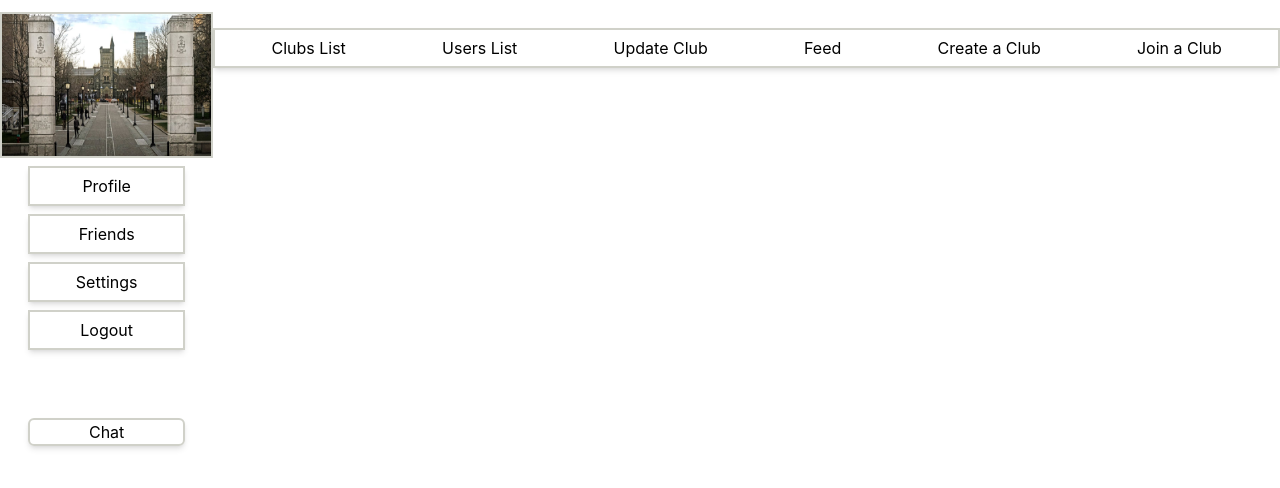
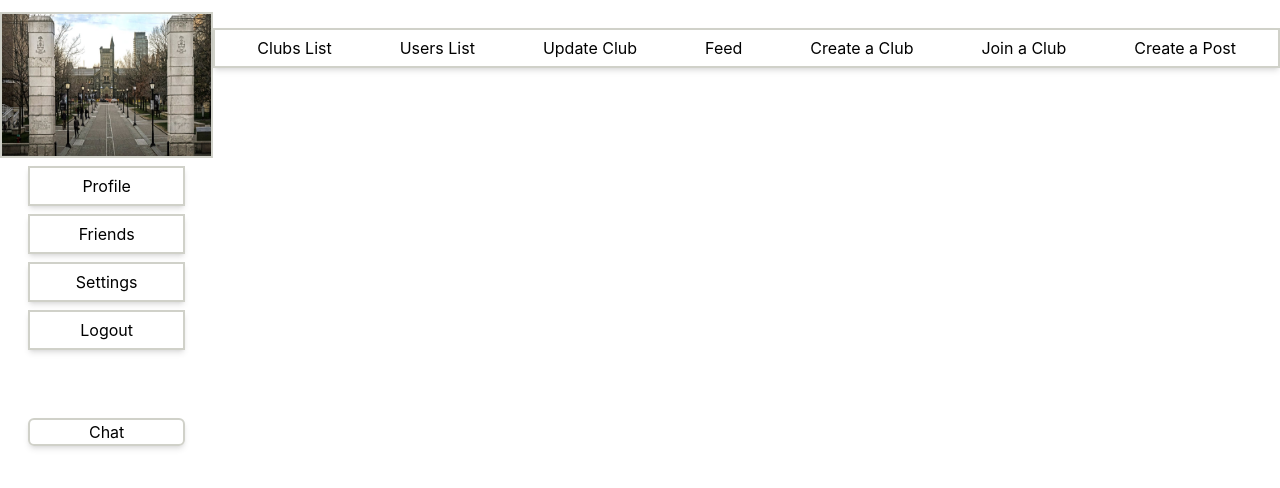
Before and after one commit to UTSCCSCC01/finalprojectf22-catkins, a React (Create React App) app in the folder setup/: page / in a window 1280 px wide. Shown: the top 488 px of the page. Built offline with nearby package versions, Linux system fonts and the light colour scheme.

Commit message:
Added a navbar for Create_A_Post and added black boxes around the follow/unfollow button in club listings

```diff
--- a/setup/package.json
+++ b/setup/package.json
@@ -11,7 +11,7 @@
     "cors": "^2.8.5",
     "dotenv": "^16.0.3",
     "express": "^4.18.2",
-    "mongoose": "^6.6.5",
+    "mongoose": "^6.7.0",
     "react": "^18.2.0",
     "react-dom": "^18.2.0",
     "react-router-dom": "^6.4.1",
--- a/setup/src/components/clubs-list.component.js
+++ b/setup/src/components/clubs-list.component.js
@@ -66,17 +66,16 @@ function ClubsList() {
             return(
               <tr key={club.clubName}>
                 <Link to={`/clubs/${club._id}`}>{club.clubName}</Link>
-                <th>{club.clubName}</th>
                 <th>{club.owner}</th>
                 <th>{club.description}</th>
                 <th>{club.clubTags}</th>
 
                 {/* Create a follow or unfollow button for each corresponding club */}
                 {(() => {
-                  let button = <button onClick={() => follow(club.clubName, user)}>Follow</button>
+                  let button = <button onClick={() => follow(club.clubName, user)} style={{borderColor: 'black', borderWidth: '2px'}}>Follow</button>
                   if (user.following != undefined) {
                     if (user.following.includes(club.clubName)) {
-                      button = <button onClick={() => unFollow(club.clubName, user)}>UnFollow</button>
+                      button = <button onClick={() => unFollow(club.clubName, user)} style={{borderColor: 'black', borderWidth: '2px'}}>UnFollow</button>
                     }
                   }
                   return (
--- a/setup/src/components/navbars/Top_Navbar.js
+++ b/setup/src/components/navbars/Top_Navbar.js
@@ -23,6 +23,9 @@ function Top_Navbar () {
 <a href='/clubs/join'>
   Join a Club
 </a>
+<a href='/post/create'>
+  Create a Post
+</a>
 
 </nav>
   </>
```
Also changed, not shown: 1 other file (tests, documents, lock files or other folders).
